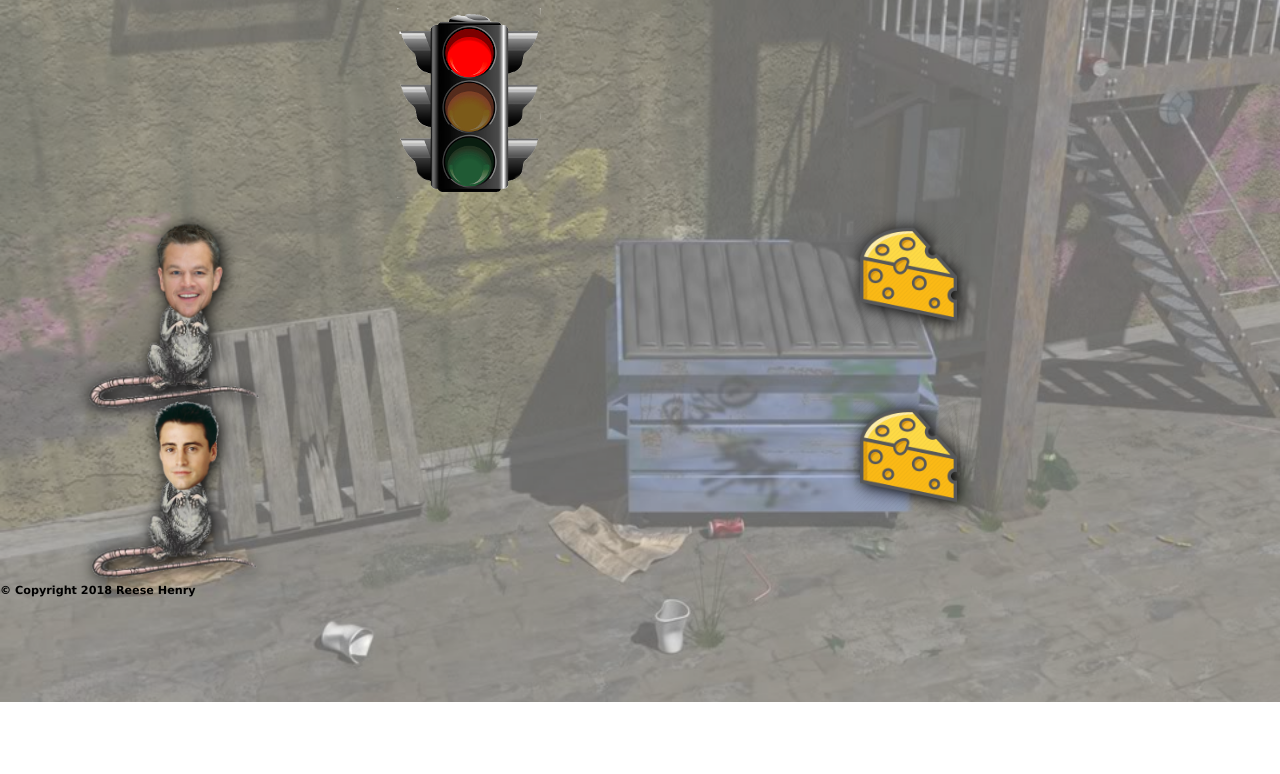
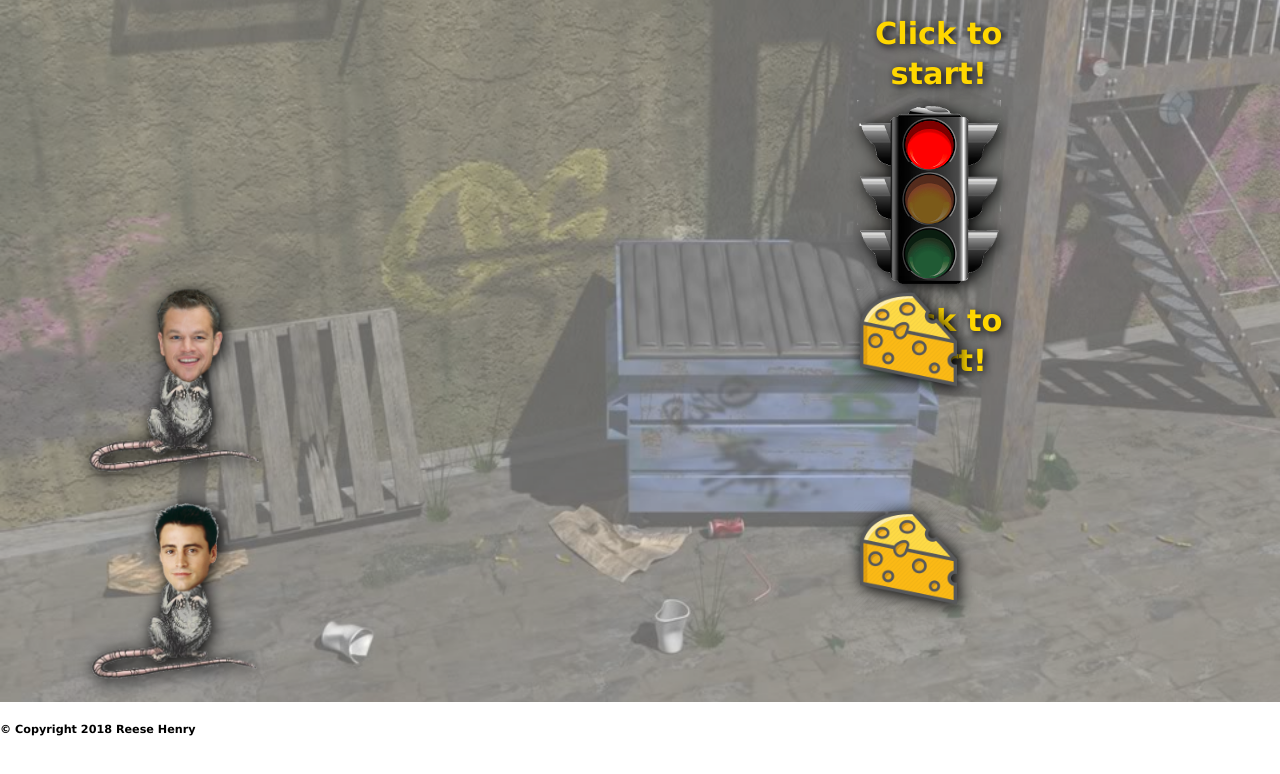
Before and after one commit to rmhenry/rmhenry.github.io, a plain HTML site: page index.html in a window 1280 px wide. Shown: the part 98-872 px from the top of the page. Before the commit the page ends 800 px from the top, so only its background shows below. Drawn offline with Linux system fonts and the light colour scheme.

Commit message:
never mind. added IDs back.

```diff
--- a/index.html
+++ b/index.html
@@ -29,12 +29,12 @@
         </header>
         <div class="left">
         </div>
-        <div class="messageArea">
-            <div class="left_message"></div>
-            <div class="message_area_image">
+        <div id="messageArea">
+            <div id="left_message"></div>
+            <div id="message_area_image">
                 <img src="traffic_light_red.png" />
             </div>
-            <div class="right_message"></div>
+            <div id="right_message"></div>
         </div>
         <div class="topLane">
             <img src="rat_damon.png" alt="Cartoon rat with Matt Damon's head" id="rat_damon" />
--- a/ratrace_layout.css
+++ b/ratrace_layout.css
@@ -73,17 +73,17 @@ div.messageArea {
     justify-content: space-around;
 }
 
-div.left_message, div.message_area_image {
+div#left_message, div#message_area_image {
     float: left;
     padding: 2%;
 }
 
-div.right_message {
+div#right_message {
     float: right;
     padding: 2%;
 }
 
-div.left_message, div.right_message {
+div#left_message, div#right_message {
     text-align: center;
 }
 
```
